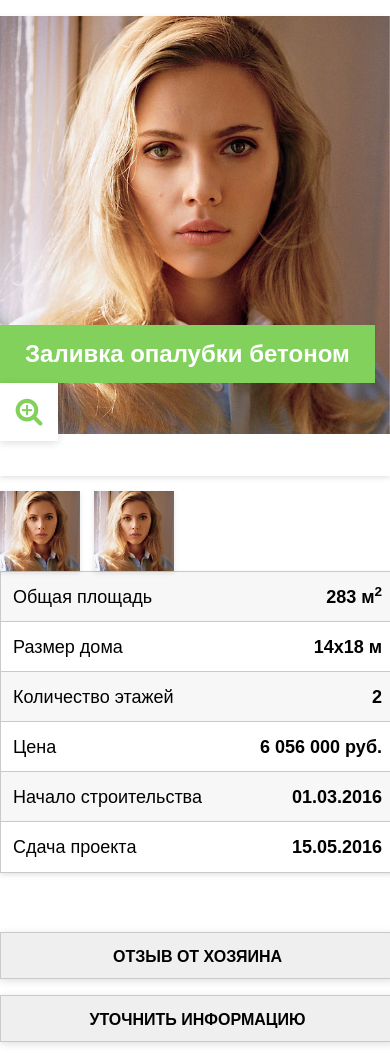
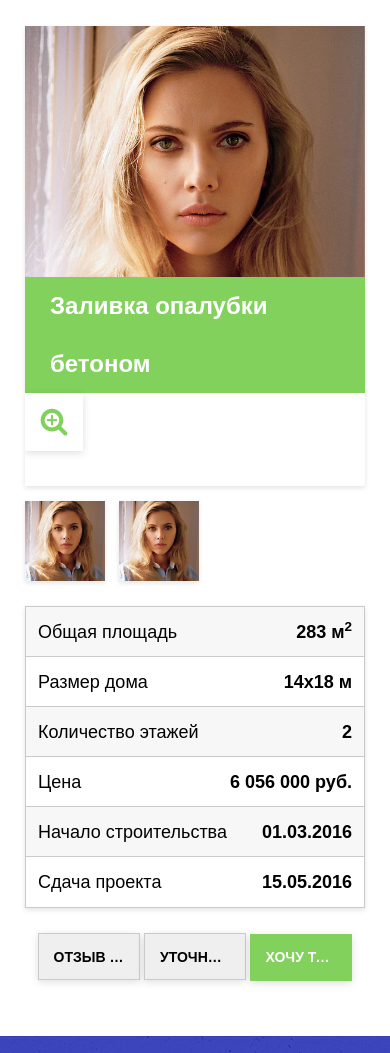
Before and after one commit to aleksey-garah/aleksey-garah.github.io, a website: page pages/finished-projects/finished-project/finished-project.html in a window 390 px wide. Shown: the part 235-1288 px from the top of the page. Drawn offline with Linux system fonts and the light colour scheme; files whose address does not match are found by name.

Commit message:
finished projects

```diff
--- a/styles/_common-styles.scss
+++ b/styles/_common-styles.scss
@@ -311,6 +311,14 @@ footer {
     font-size: 21px;
     vertical-align: sub;
     margin-left: 12px;
+  }
+
+  @media only screen and (max-width: 1024px) {
+    font-size: 14px;
+    padding: 0 15px;
+    white-space: nowrap;
+    overflow: hidden;
+    text-overflow: ellipsis;
   }
 }
 
--- a/styles/main.scss
+++ b/styles/main.scss
@@ -2807,6 +2807,10 @@
       font-weight: $font-bold;
       text-transform: uppercase;
       margin: 0 0 40px 0;
+
+      @media only screen and (max-width: 1024px) {
+        text-align: center;
+      }
     }
 
     .section-main-project-card-galery {
@@ -2879,6 +2883,12 @@
           }
         }
       }
+
+      @media only screen and (max-width: 1024px) {
+        float: none;
+        width: 100%;
+        margin: 0 auto 25px auto;
+      }
     }
 
     .section-main-project-card-info-block {
@@ -2922,6 +2932,12 @@
             color: $green;
           }
         }
+      }
+
+      @media only screen and (max-width: 1024px) {
+        display: block;
+        width: auto;
+        margin: 0 auto 25px auto;
       }
     }
 
@@ -3348,6 +3364,24 @@
       margin-bottom: 16px;
       font-weight: $font-bold;
     }
+
+    @media only screen and (max-width: 1024px) {
+      padding: 40px 25px;
+      text-align: center;
+
+      .breadcrumbs {
+        text-align: left;
+      }
+
+      .default-button {
+        width: 30%;
+        display: inline-block;
+      }
+
+      .section-main-project-card-galery {
+        text-align: left;
+      }
+    }
   }
 }
 
```
Also changed, not shown: styles/main.css.
